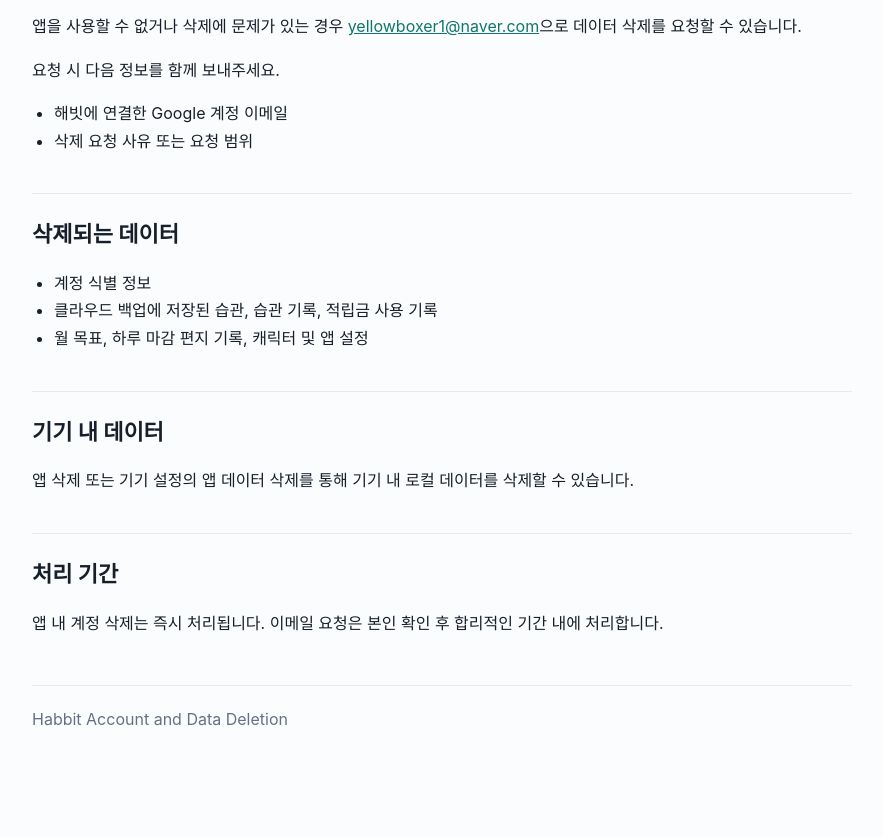
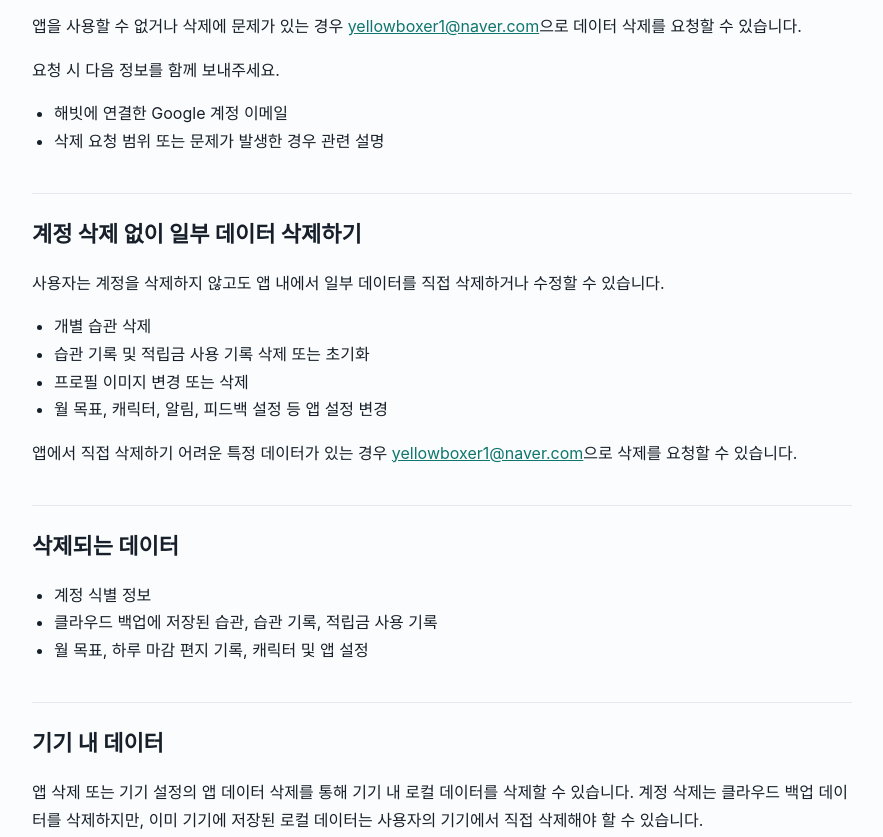
Before and after one commit to yellowboxer1/habbit-policy, a plain HTML site: page data-deletion/index.html in a window 1280 px wide. Shown: the part 600-1437 px from the top of the page, without its empty margins (198-1081 px from the left). Before the commit the page ends 1406 px from the top, so only its background shows below. Drawn offline with Linux system fonts and the light colour scheme.

Commit message:
Update index.html

```diff
--- a/data-deletion/index.html
+++ b/data-deletion/index.html
@@ -39,8 +39,18 @@
     <p>요청 시 다음 정보를 함께 보내주세요.</p>
     <ul>
       <li>해빗에 연결한 Google 계정 이메일</li>
-      <li>삭제 요청 사유 또는 요청 범위</li>
+      <li>삭제 요청 범위 또는 문제가 발생한 경우 관련 설명</li>
     </ul>
+
+    <h2>계정 삭제 없이 일부 데이터 삭제하기</h2>
+    <p>사용자는 계정을 삭제하지 않고도 앱 내에서 일부 데이터를 직접 삭제하거나 수정할 수 있습니다.</p>
+    <ul>
+      <li>개별 습관 삭제</li>
+      <li>습관 기록 및 적립금 사용 기록 삭제 또는 초기화</li>
+      <li>프로필 이미지 변경 또는 삭제</li>
+      <li>월 목표, 캐릭터, 알림, 피드백 설정 등 앱 설정 변경</li>
+    </ul>
+    <p>앱에서 직접 삭제하기 어려운 특정 데이터가 있는 경우 <a href="mailto:yellowboxer1@naver.com">yellowboxer1@naver.com</a>으로 삭제를 요청할 수 있습니다.</p>
 
     <h2>삭제되는 데이터</h2>
     <ul>
@@ -50,7 +60,7 @@
     </ul>
 
     <h2>기기 내 데이터</h2>
-    <p>앱 삭제 또는 기기 설정의 앱 데이터 삭제를 통해 기기 내 로컬 데이터를 삭제할 수 있습니다.</p>
+    <p>앱 삭제 또는 기기 설정의 앱 데이터 삭제를 통해 기기 내 로컬 데이터를 삭제할 수 있습니다. 계정 삭제는 클라우드 백업 데이터를 삭제하지만, 이미 기기에 저장된 로컬 데이터는 사용자의 기기에서 직접 삭제해야 할 수 있습니다.</p>
 
     <h2>처리 기간</h2>
     <p>앱 내 계정 삭제는 즉시 처리됩니다. 이메일 요청은 본인 확인 후 합리적인 기간 내에 처리합니다.</p>
```
